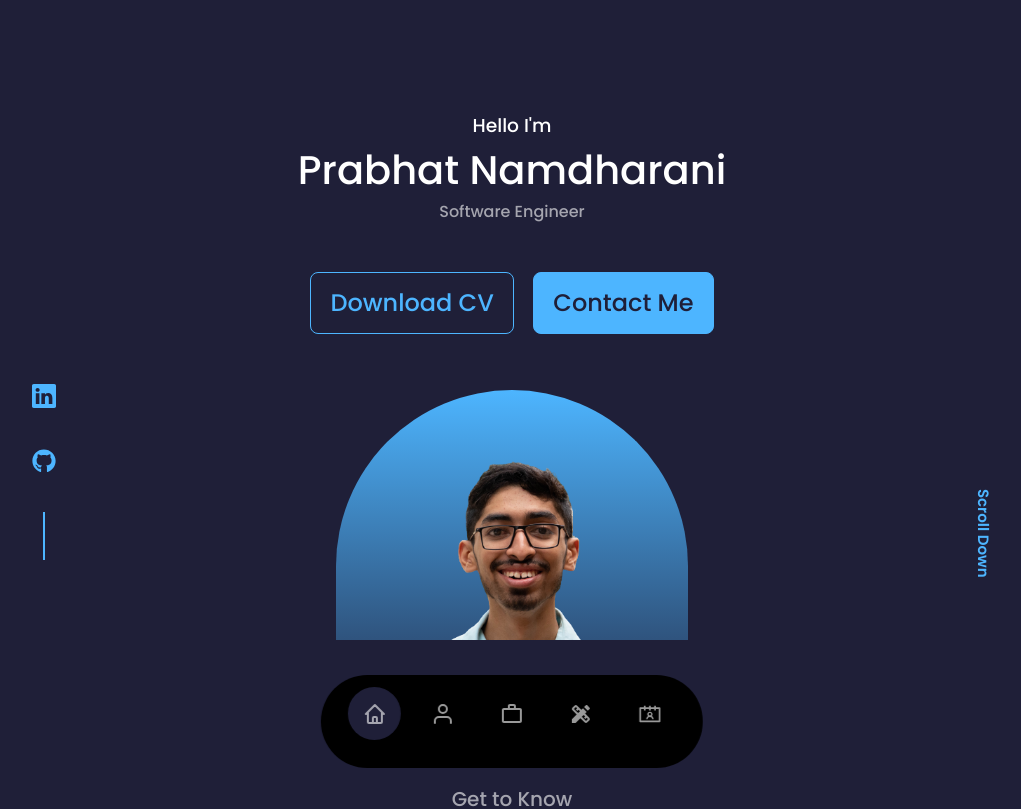
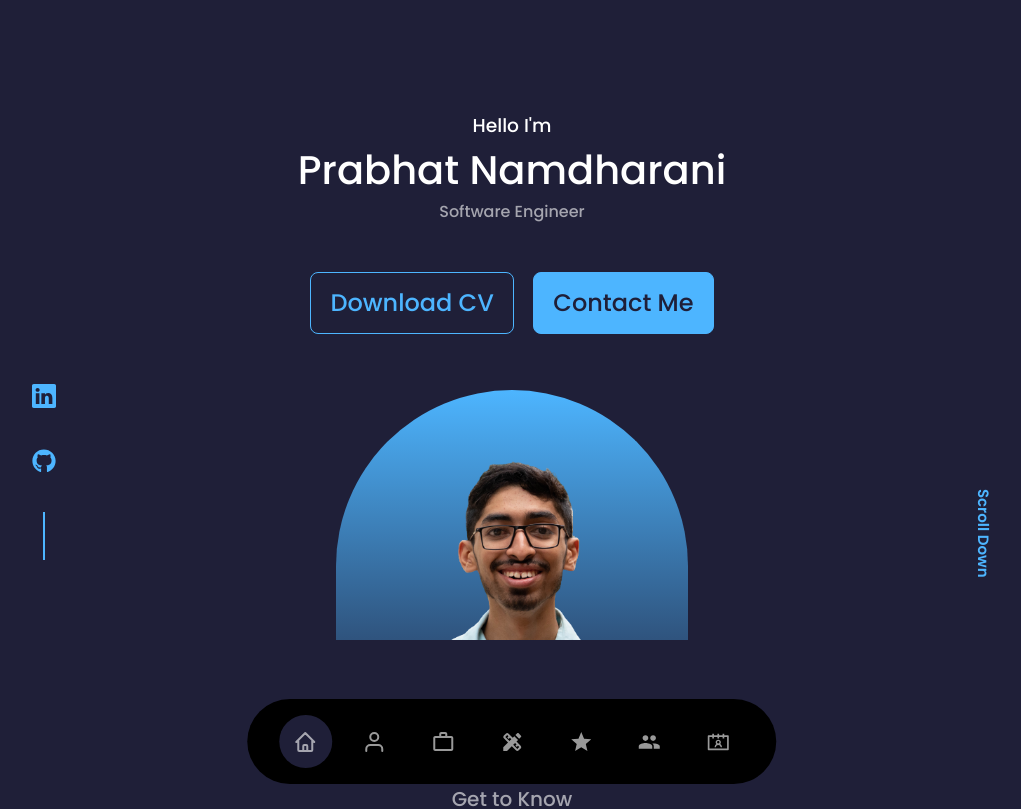
Before and after one commit to SwagataJ/react-basics, a React (Create React App) app: page / in a window 1280 px wide. Shown: the top 809 px of the page, without its empty margins (128-1149 px from the left). Built offline with nearby package versions, Linux system fonts and the light colour scheme.

Commit message:
Navbar updated

```diff
--- a/src/components/navbar/Navbar.jsx
+++ b/src/components/navbar/Navbar.jsx
@@ -4,6 +4,8 @@
 import {FiUser} from 'react-icons/fi'
 import {MdWorkOutline} from 'react-icons/md'
 import {MdDesignServices} from 'react-icons/md'
+import {MdGrade} from 'react-icons/md'
+import {IoMdPeople} from 'react-icons/io'
 import {AiOutlineContacts} from 'react-icons/ai'
 import {useState} from 'react'
 
@@ -15,6 +17,8 @@
       <a href="#about" onclick={()=>setActiveNav('#about')} class={activeNav==='#about'?'active':''}><FiUser class="navbar__icons" /></a>
       <a href="#experience"onclick={()=>setActiveNav('#experience')} class={activeNav==='#experience'?'active':''}><MdWorkOutline class="navbar__icons" /></a>
       <a href="#services" onclick={()=>setActiveNav('#services')} class={activeNav==='#services'?'active':''}><MdDesignServices class="navbar__icons" /></a>
+      <a href="#portfolio" onclick={()=>setActiveNav('#portfolio')} class={activeNav==='#portfolio'?'active':''}><MdGrade  class="navbar__icons" /></a>
+      <a href="#testimonials" onclick={()=>setActiveNav('#testimonials')} class={activeNav==='#testimonials'?'active':''}><IoMdPeople  class="navbar__icons" /></a>
       <a href="#contact" onclick={()=>setActiveNav('#contact')} class={activeNav==='#contact'?'active':''}><AiOutlineContacts  class="navbar__icons" /></a>
     </nav>
   )
--- a/src/components/navbar/navbar.css
+++ b/src/components/navbar/navbar.css
@@ -2,17 +2,20 @@
     background:rgba(0,0,0,3);
     width: max-content;
     display: block;
-    padding:0.75rem 1.7rem;
-    z-index: 2;
+    padding:1rem 2rem 0rem 2rem;
+    z-index: 3;
     position:fixed;
     left:50%;
     transform:translateX(-50%);
-    bottom:2rem;
+    bottom:1rem;
     display:flex;
     gap:1rem;
     border-radius:3rem;
-    backdrop-filter: blur(15px);
+    /* backdrop-filter: blur(15px); */
+
+    /* padding-bottom: */
 }
+
 
 nav a{
     background:transparent;
@@ -25,7 +28,7 @@
 
 nav a:hover{
     background:var(--color-primary);
-    color:var(--color-light);
+    color:var(--color-bg);
 }
 
 nav a.active{
```
